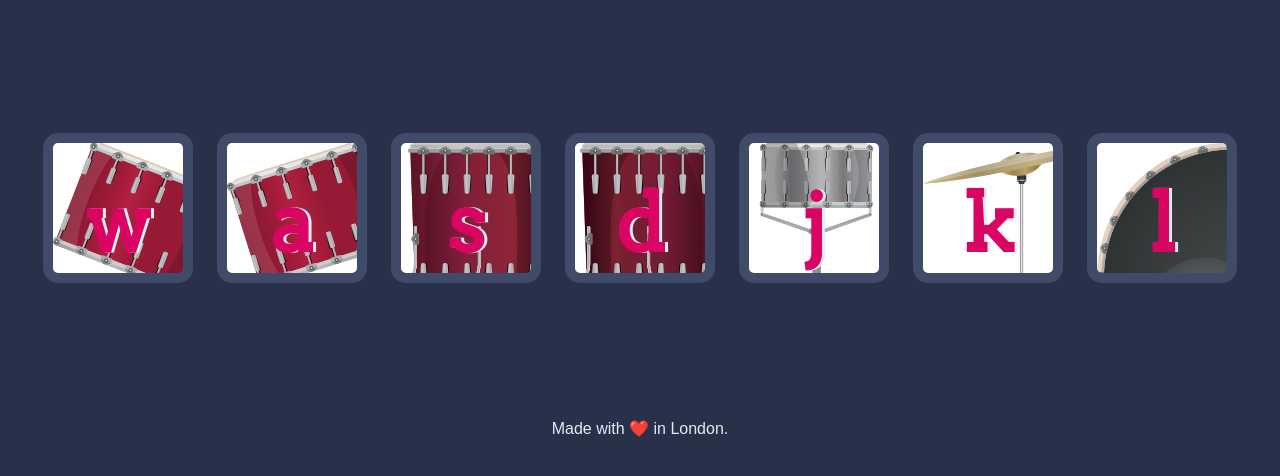
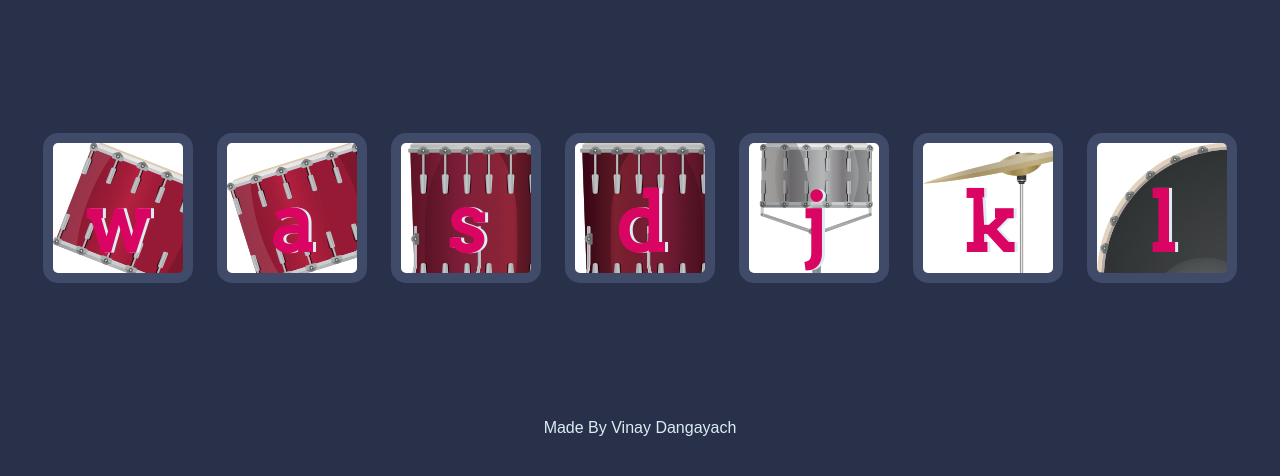
Before and after one commit to dangayachvinay/Drumkit, a plain HTML site: page index.html in a window 1280 px wide. Shown: the part 156-632 px from the top of the page. Drawn offline with Linux system fonts and the light colour scheme.

Commit message:
Update index.html

```diff
--- a/index.html
+++ b/index.html
@@ -24,7 +24,7 @@
 <script src="index.js" charset="utf-8"></script>
 
 <footer>
-  Made with ❤️ in London.
+  Made By Vinay Dangayach
 </footer>
 </body>
 </html>
```
